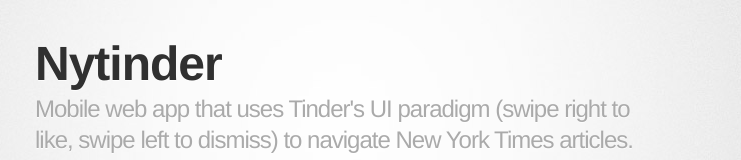
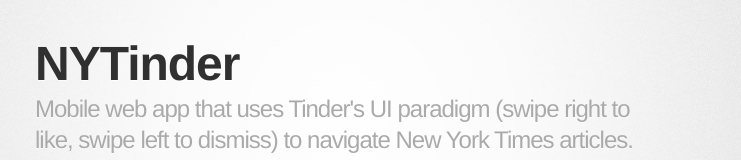
Before and after one commit to rodrigodebenito/nytinder, a plain HTML site: page index.html in a window 1280 px wide. Shown: the top 160 px of the page, without its empty margins (295-1036 px from the left). Drawn offline with Linux system fonts and the light colour scheme; a web font is replaced by a local one.

Commit message:
Add demo section to index

```diff
--- a/index.html
+++ b/index.html
@@ -18,7 +18,7 @@
       <div class="inner">
 
         <header>
-          <h1>Nytinder</h1>
+          <h1>NYTinder</h1>
           <h2>Mobile web app that uses Tinder&#39;s UI paradigm (swipe right to like, swipe left to dismiss) to navigate New York Times articles.</h2>
         </header>
 
@@ -37,7 +37,8 @@
 
 <p>Due to framerjs restrictions, the app is only supported on webkit browsers (Chrome and Safari) at the moment. To run it directly, simply download the project and open index.html in any of these. Make sure local file restrictions are disabled.</p>
         </section>
-
+        <section id="demo">
+        </section>
         <footer>
           Nytinder is maintained by <a href="https://github.com/rodrigodebenito">rodrigodebenito</a><br>
           This page was generated by <a href="https://pages.github.com">GitHub Pages</a>. Tactile theme by <a href="https://twitter.com/jasonlong">Jason Long</a>.
```
